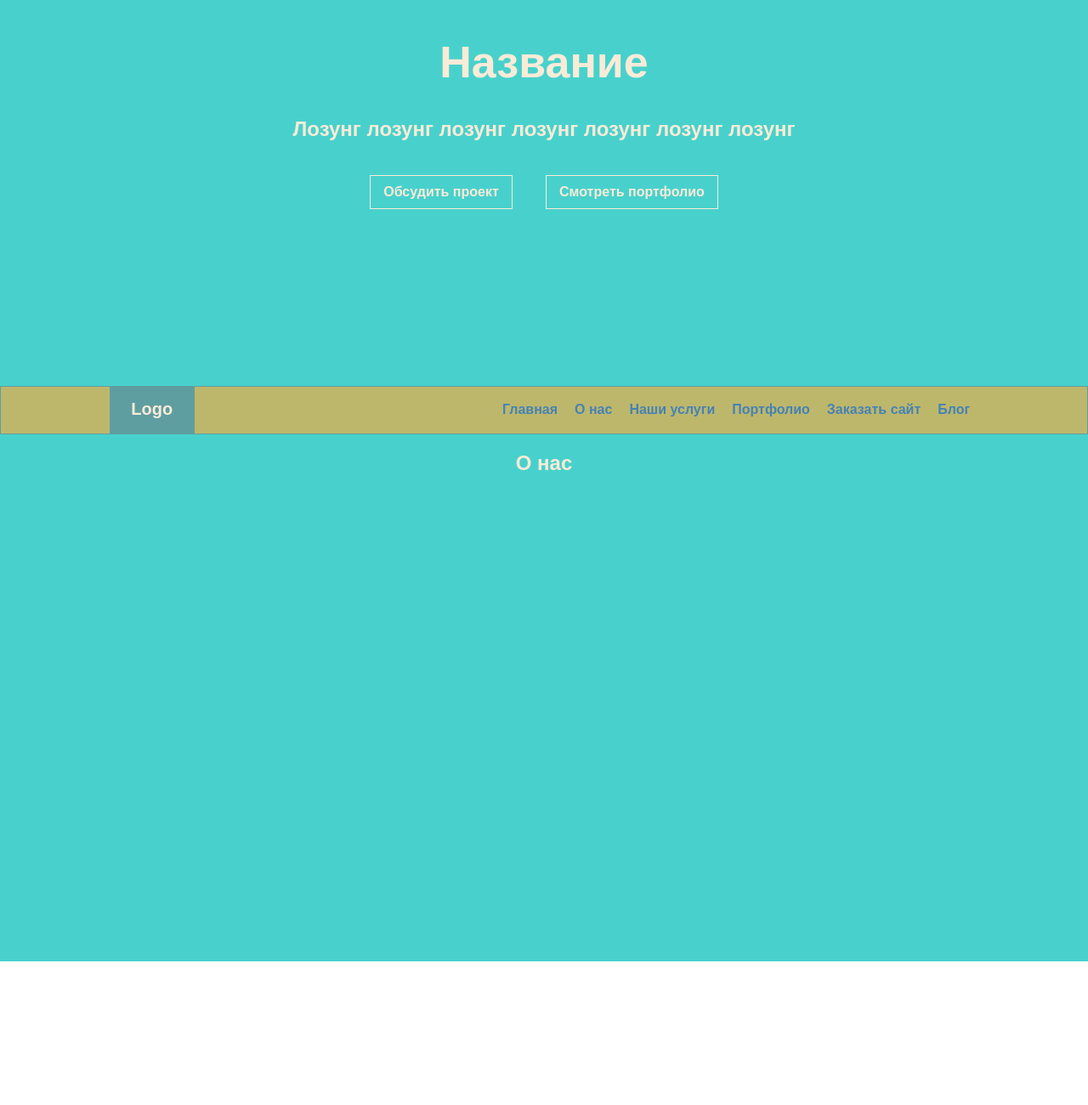
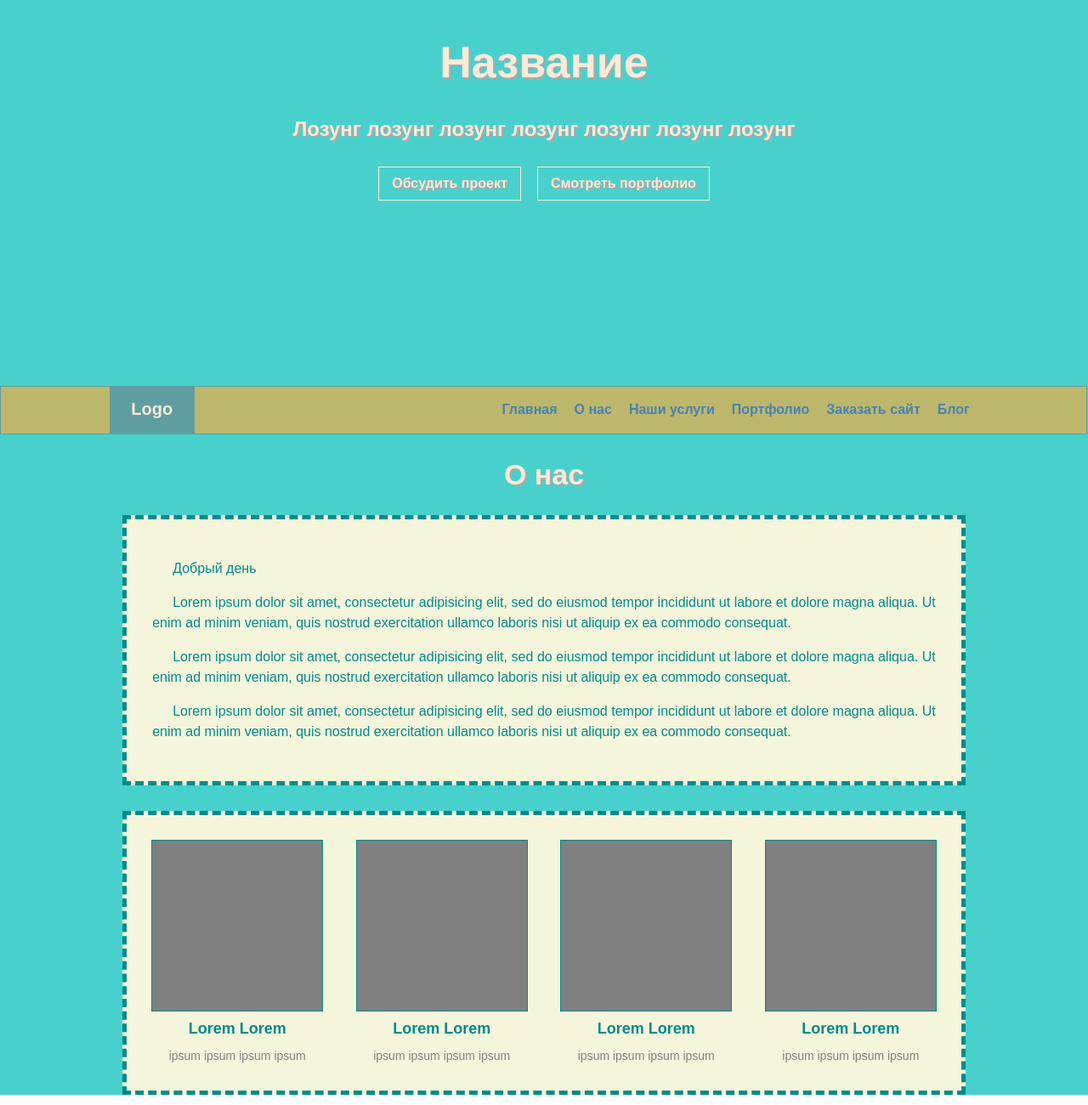
Before and after one commit to reason18/beaver, a React app: page / in a window 1280 px wide. Shown: the part 200-1500 px from the top of the page at 85% size. Before the commit the page ends 1331 px from the top, so only its background shows below. Built offline with nearby package versions, Linux system fonts and the light colour scheme.

Commit message:
about added

```diff
--- a/src/components/About.js
+++ b/src/components/About.js
@@ -5,7 +5,37 @@ class About extends Component {
     return (
       <div className="about">
         <div className="holder">
-          <h2>О нас</h2>
+          <h2 className="about-header">О нас</h2>
+          <div className="about-us-block">
+            <p className="about-us-paragraph">Добрый день</p>
+            <p className="about-us-paragraph">Lorem ipsum dolor sit amet, consectetur adipisicing elit, sed do eiusmod tempor incididunt ut labore et dolore magna aliqua. Ut enim ad minim veniam, quis nostrud exercitation ullamco laboris nisi ut aliquip ex ea commodo consequat.</p>
+            <p className="about-us-paragraph"></p>
+            <p className="about-us-paragraph">Lorem ipsum dolor sit amet, consectetur adipisicing elit, sed do eiusmod tempor incididunt ut labore et dolore magna aliqua. Ut enim ad minim veniam, quis nostrud exercitation ullamco laboris nisi ut aliquip ex ea commodo consequat.</p>
+            <p className="about-us-paragraph"></p>
+            <p className="about-us-paragraph">Lorem ipsum dolor sit amet, consectetur adipisicing elit, sed do eiusmod tempor incididunt ut labore et dolore magna aliqua. Ut enim ad minim veniam, quis nostrud exercitation ullamco laboris nisi ut aliquip ex ea commodo consequat.</p>
+          </div>
+          <div className="about-us-block employes-flex">
+            <div className="employes-block">
+              <div className="employes-photo"></div>
+              <p className="employes-name" >Lorem Lorem</p>
+              <p className="employes-position">ipsum ipsum ipsum ipsum</p>
+            </div>
+            <div className="employes-block">
+              <div className="employes-photo"></div>
+              <p className="employes-name">Lorem Lorem</p>
+              <p className="employes-position">ipsum ipsum ipsum ipsum</p>
+            </div>
+            <div className="employes-block">
+              <div className="employes-photo"></div>
+              <p className="employes-name">Lorem Lorem</p>
+              <p className="employes-position">ipsum ipsum ipsum ipsum</p>
+            </div>
+            <div className="employes-block">
+              <div className="employes-photo"></div>
+              <p className="employes-name">Lorem Lorem</p>
+              <p className="employes-position">ipsum ipsum ipsum ipsum</p>
+            </div>
+          </div>
         </div>
       </div>
     );
--- a/src/components/App.css
+++ b/src/components/App.css
@@ -8,7 +8,7 @@
   margin: 0 auto;
 }
 .main-page {
-    height: 654px;
+    min-height: 654px;
 }
 .header {
   display: flex;
@@ -29,6 +29,7 @@
   font-size: 18px;
   font-weight: bold;
   color:antiquewhite;
+  text-shadow: 2px 2px darkgrey;
 }
 .contacts-item {
   max-height: 20px;
@@ -39,6 +40,7 @@
   font-size: 16px;
   font-weight: bold;
   color: antiquewhite;
+  text-shadow: 1px 1px darkgrey;
 }
 .header-logo {
     width: 100px;
@@ -57,20 +59,23 @@ h1 {
     text-align: center;
     color: antiquewhite;
     font-size: 52px;
+    text-shadow: 2px 2px darkgrey;
 }
 h2 {
   color: antiquewhite;
   text-align: center;
+  text-shadow: 2px 2px darkgrey;
 }
 .banner-buttons-block {
+  position: relative;
   width: 40%;
   margin: 0 auto;
-  margin-top: 40px;
   display: flex;
   flex-flow: row wrap;
   justify-content: space-between;
 }
 .banner-button {
+  max-height: 40px;
   padding: 10px 15px;
   border: 1px solid antiquewhite;
   color: antiquewhite;
@@ -78,15 +83,41 @@ h2 {
   font-weight: bold;
   position: relative;
   box-sizing: border-box;
-  transition: transform ease-out 0.1s, background 0.2s;
+  text-shadow: 2px 2px darkgrey;
 }
+.do-order-button{
+  position: absolute;
+  top:10px;
+  left: 10px;
+}
+.view-projects-button {
+  position: absolute;
+  top:10px;
+  right: 10px;
+}
+
 .banner-button:hover {
+  top: 9px;
   background: cadetblue;
-  border: 1px solid lawngreen;
+  border: 1px solid darkgrey;
+  box-shadow: 2px 2px 1px 0.5px darkgrey;
+}
+.banner-button:active {
+  top: 13px;
+  box-shadow: 1px 1px 1px 0.5px darkgrey;
 }
 .navigation {
+  width: 99.8%;
   background: darkkhaki;
   border: 1px solid cadetblue;
+}
+.navigation-fixed {
+  position: fixed;
+  background: darkkhaki;
+  border: 1px solid cadetblue;
+  width: 99.8%;
+  top: 0px;
+  left: 0px;
 }
 .navigation-block {
   margin: 0 auto;
@@ -122,6 +153,50 @@ h2 {
 .navigation-item a:hover {
   color: white;
 }
+.navigation-item a:active {
+  color: dimgray;
+}
+
 .about {
-  height: 600px;
+  min-height: 600px;
 }
+.about-header {
+  font-size: 34px;
+}
+.about-us-paragraph {
+  text-indent: 1.5em;
+  text-align: justify;
+}
+.about-us-block {
+  margin: 0 auto;
+  margin-bottom: 30px;
+  padding: 30px;
+  width: 90%;
+  background: beige;
+  color: darkcyan;
+  line-height: 1.5;
+  border: 5px dashed;
+}
+.employes-flex {
+  display: flex;
+  flex-flow: row wrap;
+  justify-content: space-between;
+}
+.employes-photo {
+  width: 200px;
+  height: 200px;
+  background: grey;
+  outline: 1px solid;
+}
+.employes-name {
+  margin: 8px 0;
+  font-size: 18px;
+  font-weight: bold;
+  text-align: center;
+}
+.employes-position {
+  font-size: 14px;
+  color: grey;
+  text-align: center;
+  margin: 0;
+}
--- a/src/components/Content.js
+++ b/src/components/Content.js
@@ -7,8 +7,8 @@ class Header extends Component {
           <h1 className="name">Название</h1>
           <h2 className="discription">Лозунг лозунг лозунг лозунг лозунг лозунг лозунг</h2>
           <div className="banner-buttons-block">
-            <a href="#" className="banner-button do-order-button">Обсудить проект</a>
-            <a href="#" className="banner-button view-projects-button">Смотреть портфолио</a>
+            <a href="" className="banner-button do-order-button">Обсудить проект</a>
+            <a href="" className="banner-button view-projects-button">Смотреть портфолио</a>
           </div>
         </div>
       </div>
--- a/src/components/Navigation.js
+++ b/src/components/Navigation.js
@@ -2,17 +2,17 @@ import React, { Component } from 'react';
 class Navigation extends Component {
   render() {
     return (
-      <div className=" navigation">
+      <div className=" navigation" id="navigation">
         <div className="holder navigation-flex">
           <div className="navigation-logo">Logo</div>
           <nav>
             <ul className="navigation-block">
-              <li className="navigation-item"><a href="#">Главная</a></li>
-              <li className="navigation-item"><a href="#">О нас</a></li>
-              <li className="navigation-item"><a href="#">Наши услуги</a></li>
-              <li className="navigation-item"><a href="#">Портфолио</a></li>
-              <li className="navigation-item"><a href="#">Заказать сайт</a></li>
-              <li className="navigation-item"><a href="#">Блог</a></li>
+              <li className="navigation-item"><a href="">Главная</a></li>
+              <li className="navigation-item"><a href="">О нас</a></li>
+              <li className="navigation-item"><a href="">Наши услуги</a></li>
+              <li className="navigation-item"><a href="">Портфолио</a></li>
+              <li className="navigation-item"><a href="">Заказать сайт</a></li>
+              <li className="navigation-item"><a href="">Блог</a></li>
             </ul>
           </nav>
         </div>
--- a/src/index.js
+++ b/src/index.js
@@ -4,3 +4,21 @@ import './index.css';
 import App from './components/App';
 
 ReactDOM.render(<App />, document.getElementById('root'));
+
+window.onscroll = function() {
+  var scrolled = window.pageYOffset || document.documentElement.scrollTop;
+  console.log(scrolled + 'px')
+}
+let menu = document.getElementById('navigation');
+let toFixNav = () => {
+  let scrolled = window.pageYOffset || document.documentElement.scrollTop;
+  if(scrolled > 656) {
+    menu.setAttribute('class','navigation-fixed');
+    document.getElementsByClassName('main-page')[0].style.marginTop = "50px";
+  } else {
+      menu.setAttribute('class','navigation');
+      document.getElementsByClassName('main-page')[0].style.marginTop = "0px";
+  }
+}
+
+window.addEventListener('scroll', toFixNav )
```
